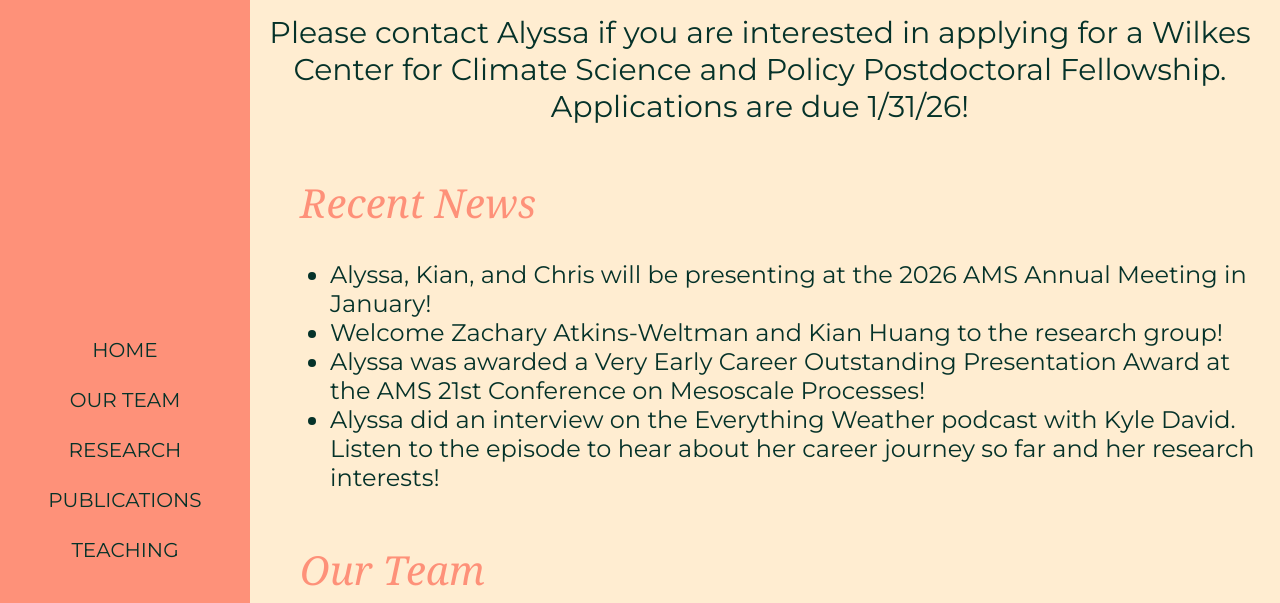
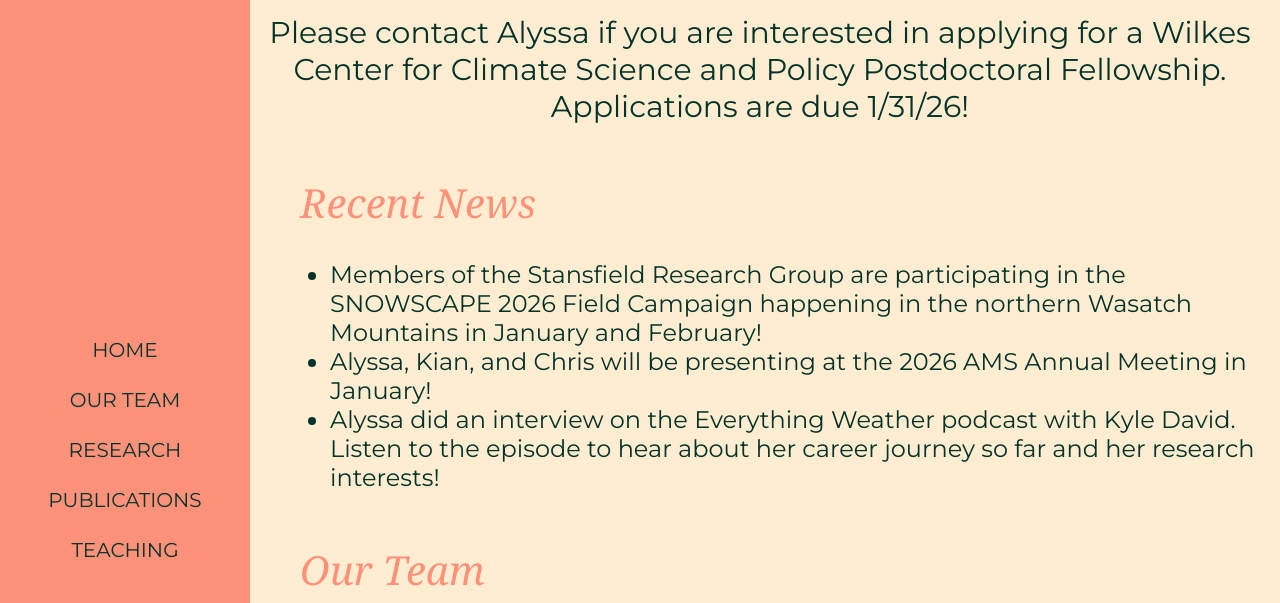
Before and after one commit to alyssa-stansfield/alyssa-stansfield.github.io, a Jekyll site: the page index.html, which Jekyll copies as it is, in a window 1280 px wide and 900 px high, scrolled down 984 px, cut to the strip 0-603 px from the top of the window. Built offline with Jekyll 4.4.1, drawn with Linux system fonts in a browser that asks for light colours; some web fonts are replaced.

Commit message:
Updating Recent News

```diff
--- a/index.html
+++ b/index.html
@@ -38,9 +38,8 @@
         <div class="news" id="news">
         <h1 style="color:#FE9179;">Recent News</h1>
                 <ul>
+			<li>Members of the Stansfield Research Group are participating in the SNOWSCAPE 2026 Field Campaign happening in the northern Wasatch Mountains in January and February!</li>
 			<li>Alyssa, Kian, and Chris will be presenting at the 2026 AMS Annual Meeting in January!</li>
-			<li>Welcome Zachary Atkins-Weltman and Kian Huang to the research group!</li>
-                        <li>Alyssa was awarded a Very Early Career Outstanding Presentation Award at the AMS 21st Conference on Mesoscale Processes!</li>
                         <li><a href="https://everythingweather.buzzsprout.com/2417149/episodes/16669658-forecasting-the-future-of-extreme-weather-with-dr-alyssa-stansfield">Alyssa did an interview on the Everything Weather podcast with Kyle David. Listen to the episode to hear about her career journey so far and her research interests!</a></li>
                 </ul>
         </div>
```
